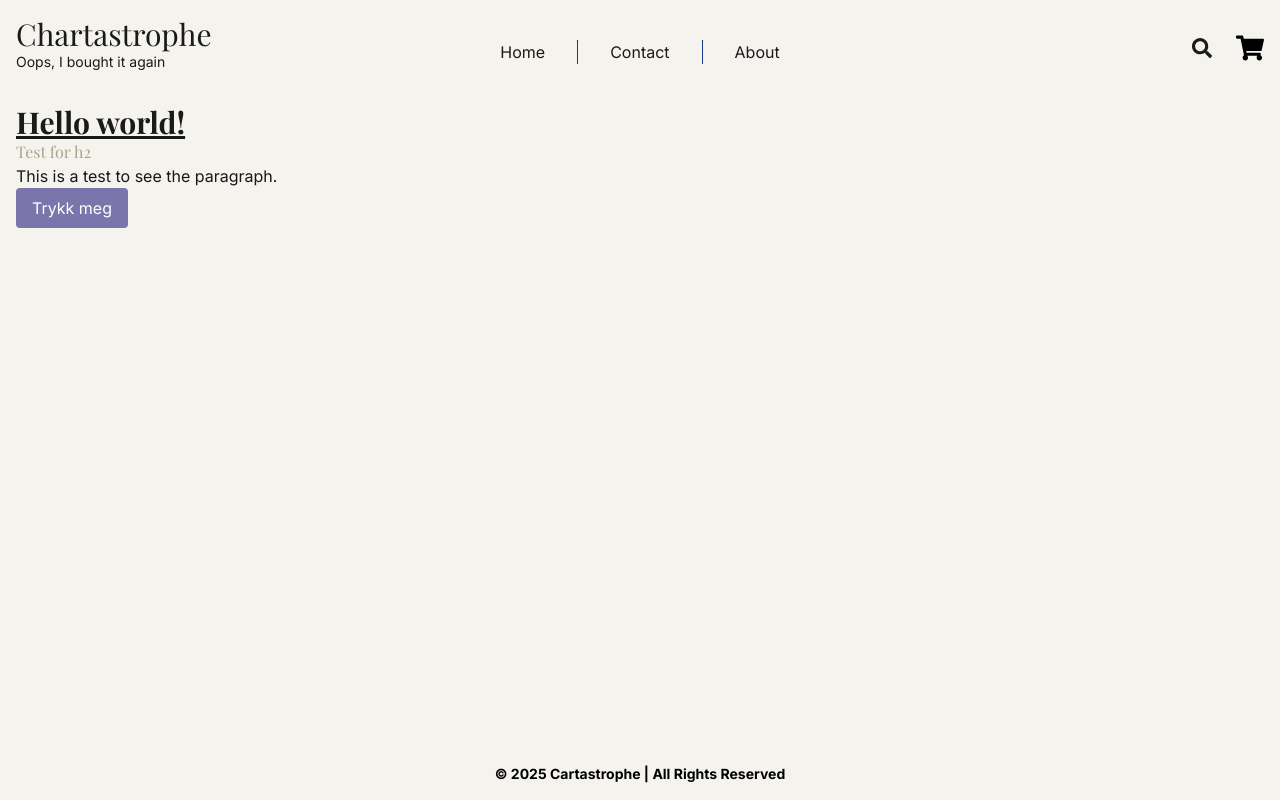
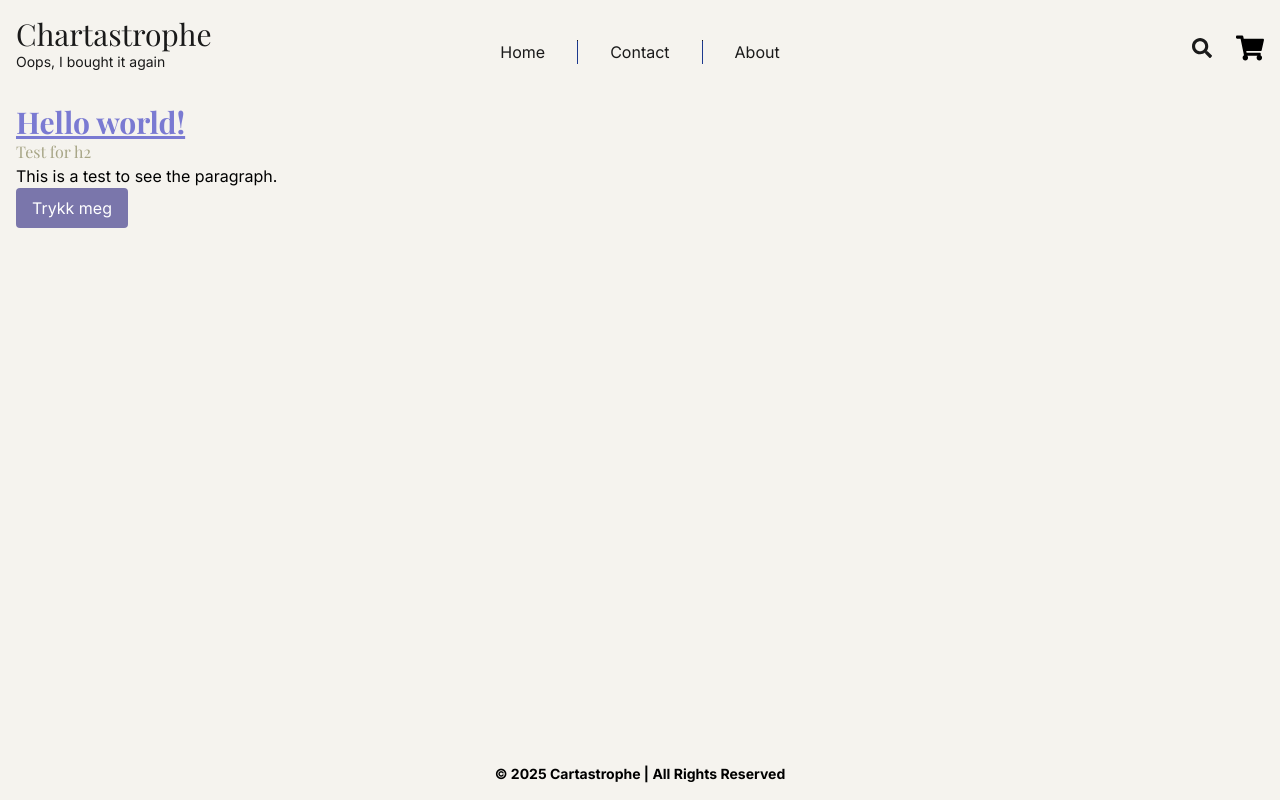
Before and after one commit to Andlie94/Cartastrophe-JSFW, a Next.js app: page / in a window 1280 px wide. Built offline with nearby package versions, Linux system fonts and the light colour scheme.

Commit message:
Instaled tailwind config file. it dont seems to work. have to try it later tomorrow

```diff
--- a/app/globals.css
+++ b/app/globals.css
@@ -11,7 +11,6 @@
 }
 h1, h2, h3, h4, h5, h6 {
   font-family: var(--font-playfair);
-  color: var(--textcolor);
 }
 
 h2, h3, h4, h5, h6 {
@@ -35,6 +34,5 @@ p, li, a, span, div {
 
 body {
   background: var(--background);
-  color: var(--foreground);
   font-family: Inter, Helvetica, sans-serif;
 }
--- a/app/page.tsx
+++ b/app/page.tsx
@@ -9,7 +9,7 @@ export default function Home() {
 
   return (
     <div className="p-4">
-      <h1 className="text-3xl font-bold underline">Hello world!</h1>
+      <h1 className="text-3xl font-bold underline text-[#7A7AD2]">Hello world!</h1>
       <h2>Test for h2</h2>
       <p>This is a test to see the paragraph.</p>
       <Button onClick={handleClick}>Trykk meg</Button>
--- /dev/null
+++ b/tailwind.config.js
@@ -0,0 +1,18 @@
+/** @type {import('tailwindcss').Config} */
+module.exports = {
+  content: [
+    "./app/**/*.{js,ts,jsx,tsx,mdx}",
+    "./pages/**/*.{js,ts,jsx,tsx,mdx}",
+    "./components/**/*.{js,ts,jsx,tsx,mdx}",
+  ],
+  theme: {
+    extend: {
+      colors: {
+        custom: "#1A1A1A",
+        "custom-light": "#A7A586",
+        "custom-dark": "#B0B0B0",
+      },
+    },
+  },
+  plugins: [],
+};
```
